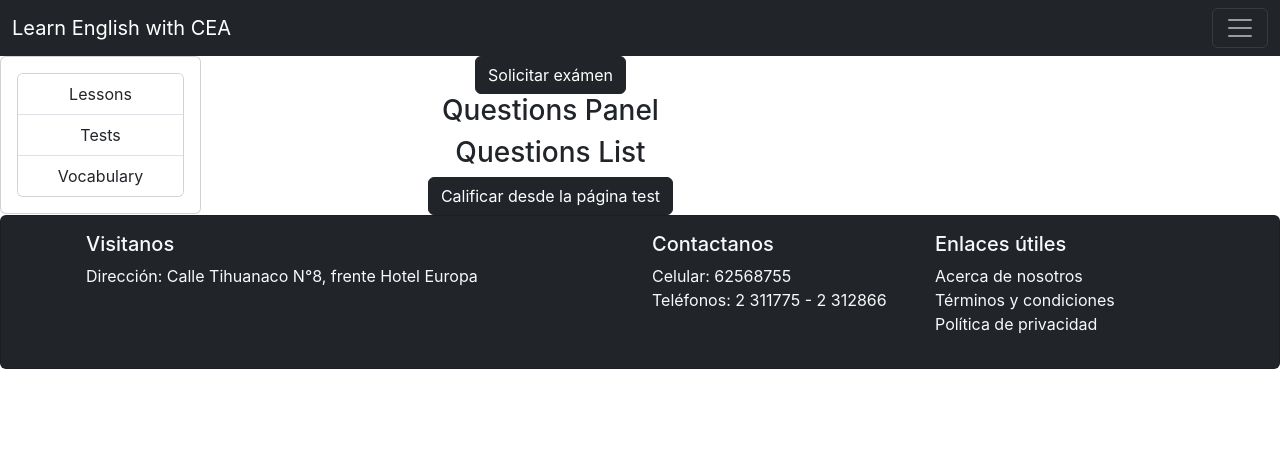
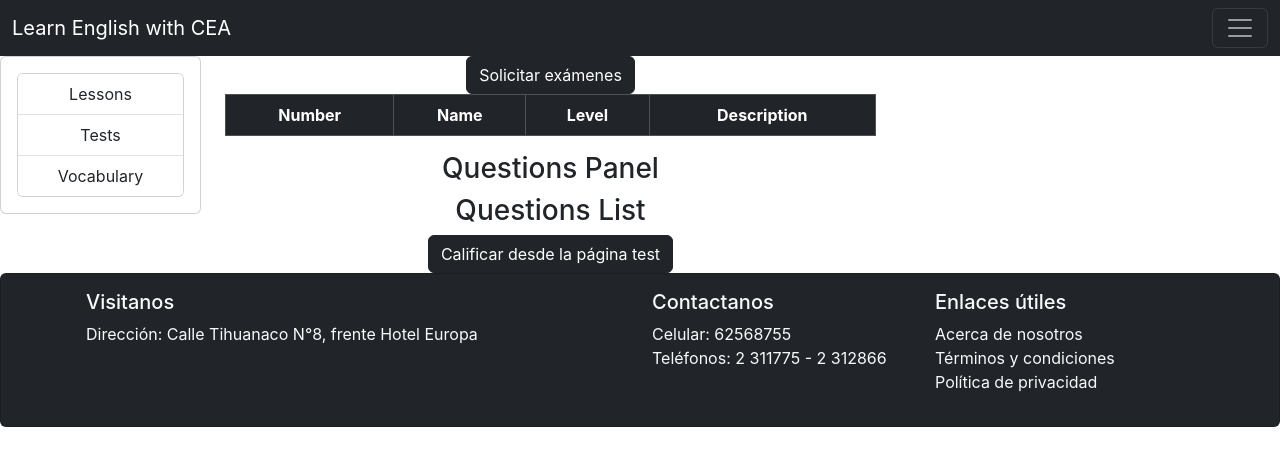
Before and after one commit to Ronald803/learn-english, a React (Create React App) app: page /tests in a window 1280 px wide. Shown: the top 466 px of the page. Built offline with nearby package versions, Linux system fonts and the light colour scheme.

Commit message:
tests table added

```diff
--- a/src/axiosRequests/Tests/axiosService.js
+++ b/src/axiosRequests/Tests/axiosService.js
@@ -5,15 +5,15 @@ const t = sessionStorage.getItem('t')
 const url = 'https://learn-english-backend-bay.vercel.app';
 //const url = 'http://localhost:4000';
 //const url = 'https://learn-english-backend-1ymtsw2jj-ronald803.vercel.app/'
-export function getTest(){
+export function getQuestionsBackend(){
     //return axios.get('http://localhost:4000/api/test',{headers:{'x-token': t}})
     //console.log({t});
-    return axios.get(`${url}/api/test`,{headers:{'x-token': t}})
+    return axios.get(`${url}/api/question`,{headers:{'x-token': t}})
 }
 
 export function checkAnswers(questions){
     let test = questions
-    return axios.put(`${url}/api/test`,{test},{headers:{'x-token': t}})
+    return axios.put(`${url}/api/question`,{test},{headers:{'x-token': t}})
 }
 
 export function createNewUser(user){
@@ -25,9 +25,16 @@ export function login(user){
     return axios.post(`${url}/api/auth`,user)
 }
 
-export function saveTest(test){
-    console.log(test);
-    test.map(q=>{
-        axios.post(`${url}/api/test`,q)
-    })
+export async function saveQuestionsBackend(newQuestions){
+    console.log(newQuestions);
+    let questionsAddedToBackend = await Promise.all(
+        newQuestions.map(q=>{
+            return axios.post(`${url}/api/question`,q,{headers:{'x-token': t}})
+        })
+    )
+    return questionsAddedToBackend
 }
+
+export function getTestsBackend(){
+    return axios.get(`${url}/api/test`)
+}
--- a/src/components/CreateTestForm.js
+++ b/src/components/CreateTestForm.js
@@ -1,6 +1,6 @@
 import React from 'react';
 import { useDispatch, useSelector } from 'react-redux';
-import { saveTest } from '../axiosRequests/Tests/axiosService';
+import { saveQuestionsBackend } from '../axiosRequests/Tests/axiosService';
 import { saveQuestion, updateQuestion } from '../features/questions/questionSlice';
 
 
@@ -8,9 +8,17 @@ const CreateTestForm = () => {
     const dispatch = useDispatch()
     const questions = useSelector(state=>state.questions.newQuestions)
     console.log({questions});
-    const handleSubmit = (e) => {
+    const handleSubmit = async (e) => {
         console.log("se realizó un Submit");
-        saveTest(questions)
+        await saveQuestionsBackend(questions)
+            .then( answer => {
+                answer.map( q=>{
+                    console.log(q.data);
+                })
+            })
+            .catch( e => {
+                console.log(e);
+            })
     }
     const handleAllChanges = (value,i,j,k) => {
         console.log({value},{i},{j},{k});
--- a/src/components/CreateUserForm.js
+++ b/src/components/CreateUserForm.js
@@ -13,6 +13,7 @@ const CreateUserForm = () => {
         schedule:"",
         password:""
     });
+
     const handleSubmit = async (e) => {
         e.preventDefault();
         for(const property in newUser){
--- a/src/components/ExamRequest.js
+++ b/src/components/ExamRequest.js
@@ -1,29 +1,71 @@
-import React from 'react';
-import { getTest } from '../axiosRequests/Tests/axiosService'
+import React,{useState} from 'react';
+import { getQuestionsBackend,getTestsBackend } from '../axiosRequests/Tests/axiosService'
 import { useDispatch, useSelector } from 'react-redux';
 import { cleanEvaluation, getQuestions } from '../features/questions/questionSlice';
 
 const ExamRequest = () => {
     const dispatch = useDispatch()
-
+    const [tests, setTests] = useState([]);
     const getExam = async ()=>{
-        let n = sessionStorage.getItem('n')
-        if(!n){
-            return alert("Debes iniciar sesión para solicitar examenes")
-        }
-        getTest()
-            .then( questions => {
-                console.log(questions.data);
-                dispatch(cleanEvaluation())
-                dispatch(getQuestions(questions.data))
+        getTestsBackend()
+            .then( tests => {
+                console.log(tests.data.body);
+                setTests(tests.data.body)
+            })
+            .catch( e => {
+                console.log({e});
             } )
-            .catch( e=> {
-                alert(`Something went wrong: ${e}`)
-            })
+        // let n = sessionStorage.getItem('n')
+        // if(!n){
+        //     return alert("Debes iniciar sesión para solicitar examenes")
+        // }
+        // getQuestionsBackend()
+        //     .then( questions => {
+        //         console.log(questions.data);
+        //         dispatch(cleanEvaluation())
+        //         dispatch(getQuestions(questions.data))
+        //     } )
+        //     .catch( e=> {
+        //         alert(`Something went wrong: ${e}`)
+        //     })
     }
     return (
         <div className='text-center'>
-            <button onClick={getExam} className='btn btn-dark'>Solicitar exámen</button>
+            <button onClick={getExam} className='btn btn-dark'>Solicitar exámenes</button>
+            <div>
+                <table className='table table-dark table-bordered'>
+                    <thead>
+                        <tr>
+                            <th scope='col'>Number</th>
+                            <th scope='col'>Name</th>
+                            <th scope='col'>Level</th>
+                            <th scope='col'>Description</th>
+                        </tr>
+                    </thead>
+                    <tbody>
+                        {
+                            tests.map( (test,index)=>{
+                                return(
+                                <tr>
+                                    <th>
+                                        <span>{test.number}</span>
+                                    </th>
+                                    <td>
+                                        <span>{test.name}</span>
+                                    </td>
+                                    <td>
+                                        <span>{test.level}</span>
+                                    </td>
+                                    <td>
+                                        <span>{test.description}</span>
+                                    </td>
+                                </tr>
+                                )
+                            } )
+                        }
+                    </tbody>
+                </table>
+            </div>
         </div>
     );
 }
--- /dev/null
+++ b/src/components/TestsTable.js
@@ -0,0 +1,24 @@
+import React,{useState} from 'react';
+import { getTestsBackend } from '../axiosRequests/Tests/axiosService';
+
+const TestsTable = () => {
+
+    const [tests, setTests] = useState([]);
+
+    getTestsBackend()
+        .then( a => {
+            console.log({a});
+            setTests(a.data.body)
+        })
+        .catch( e=>{
+            console.log({e});
+        })
+    //console.log(tests);
+    return (
+        <div>
+            <p>Esta es la tabla de tests disponibles</p>
+        </div>
+    );
+}
+
+export default TestsTable;
--- a/src/pages/Test.js
+++ b/src/pages/Test.js
@@ -5,6 +5,7 @@ import ExamRequest from '../components/ExamRequest';
 import QuestionsList from '../components/QuestionsList';
 import QuestionsPanel from '../components/QuestionsPanel';
 import ResultsTest from '../components/ResultsTest';
+import TestsTable from '../components/TestsTable';
 import { addResults,finishedTest } from '../features/questions/questionSlice';
 
 const Test = () => {
@@ -24,6 +25,7 @@ const Test = () => {
     }
     return (
         <div>
+            {/* <TestsTable></TestsTable> */}
             <ExamRequest></ExamRequest>
             {
                 questions.statusTest
```
